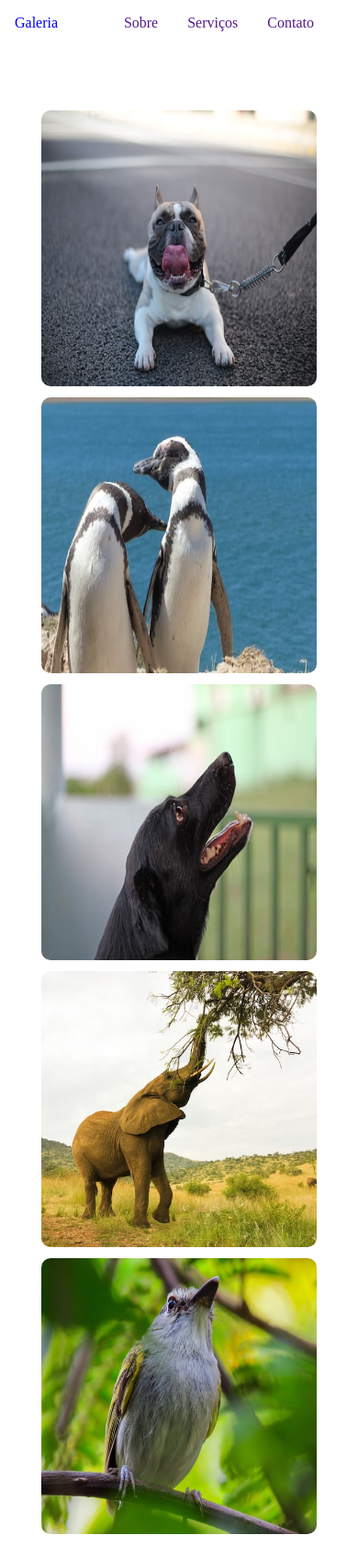
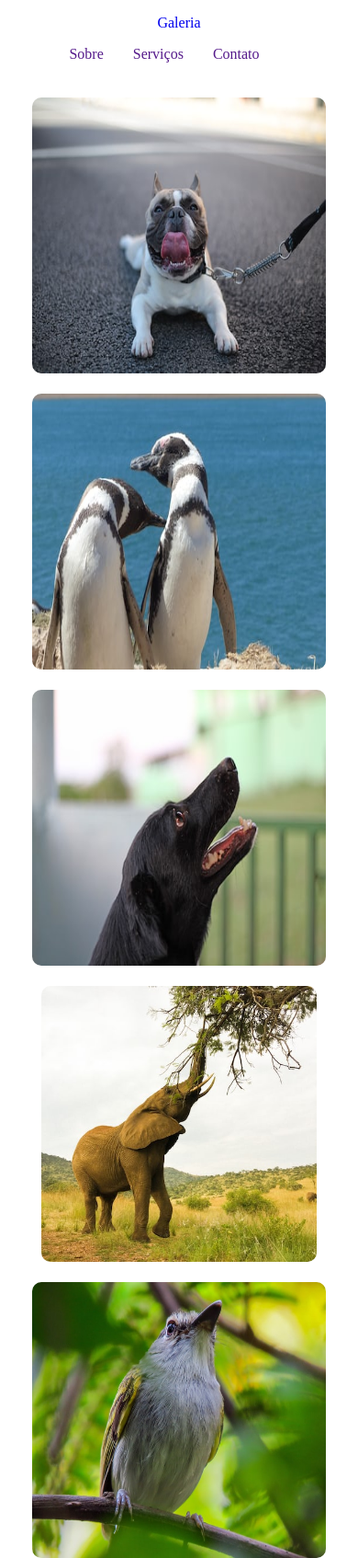
Before and after one commit to Mayele18/Galeria-animal, a plain HTML site: page index.html in a window 390 px wide. Shown: the top 1694 px of the page at 92% size. Drawn offline with Linux system fonts and the light colour scheme.

Commit message:
Alterando a responsividade

```diff
--- a/css/projeto galeria de animais.css
+++ b/css/style.css
@@ -5,7 +5,7 @@
 
 }
 
-.container img{
+.container-images img{
     height: 300px;
     border-radius: 10px;
     margin: 6px;
@@ -13,7 +13,7 @@
    -webkit-transition: 0.3s all ease-out;
 
 }
-.container{
+.container-images{
     display: flex;
     flex-wrap: wrap;
     justify-content: center;
@@ -21,7 +21,7 @@
 
 
 }
-.container img:hover{
+.container-images img:hover{
     -webkit-transform: scale(1.04);
     transform: scale(1.04);
 
@@ -69,26 +69,54 @@ a{
 }
 
 @media (max-width:568px) {
-
-   /* header.navbar{
-      justify-content: center;
-    }
-    */
-    .container img
+    .container-images img
     {
-        max-width:300px;
+        max-width:400px;
     }
  }
 
+ @media (max-width:469px) {
+     .container-images img
+     {
+         max-width:320px;
+         margin-bottom: 16px;
+     }
 
- @media (max-width:326px) {
+     .navbar
+     {
+        flex-direction: column;
+     }
 
-    .logo{
-        padding-right: 20px;
+     .logo{
+       margin: 0 auto;
+       padding-bottom: 1rem;
     }
 
-    .container img
+    .navbar nav ul
     {
-        max-width:300px;
+        justify-content: center;
+    }
+
+    header
+    {
+        padding-bottom: 0;
+    }
+
+    .container-images{
+        padding: 2rem;
+    }
+  }
+
+ @media (max-width:369px) {
+    .container-images img
+    {
+        max-width:260px;
     }
  }
+
+ @media (max-width:297px) {
+    .container-images img
+    {
+        max-width:230px;
+    }
+ }
--- a/index.html
+++ b/index.html
@@ -5,9 +5,10 @@
     <meta http-equiv="X-UA-Compatible" content="IE=edge">
     <meta name="viewport" content="width=device-width, initial-scale=1.0">
     <title>Galeria de animais</title>
-    <link rel="stylesheet" href="css/projeto galeria de animais.css">
+    <link rel="stylesheet" href="css/style.css">
 </head>
 <body>
+    <!--header-->
     <header class="navbar">
         <a href="index.html" class="logo">Galeria</a>
         <nav>
@@ -18,15 +19,24 @@
             </ul>
         </nav>
     </header>
-    <div class="container">
-     <img src="img/photo-1518887371124-412923b6ccff.jpeg" alt="a">
-     <img src="img/photo-1526143926317-ee5b2474c146.jpeg" alt="b">
-     <img src="img/photo-1571613343440-92b7eb7265e7.jpeg" alt="c">
-     <img src="img/photo-1587372653831-820c40aa336d.jpeg" alt="d">
-     <img src="img/photo-1603759159183-ccd199a3d933.jpeg" alt="e">
-    </div>
+    <!--fim header-->
+
+    <!--main-->
+    <main>
+        <div class="container-images">
+            <img src="img/photo-1518887371124-412923b6ccff.jpeg" alt="imagem de um cão na coleira">
+            <img src="img/photo-1526143926317-ee5b2474c146.jpeg" alt="imagem de pinguins">
+            <img src="img/photo-1571613343440-92b7eb7265e7.jpeg" alt="imagem de um cão">
+            <img src="img/photo-1587372653831-820c40aa336d.jpeg" alt="imagem de elefante">
+            <img src="img/photo-1603759159183-ccd199a3d933.jpeg" alt="imagem de um passaro na arvore">
+           </div>
+    </main>
+    <!--fim main-->
+
+    <!--footer-->
     <footer class="footer">
         &copy;Mayele da cruz
     </footer>
+    <!--fim footer-->
 </body>
 </html>
```
